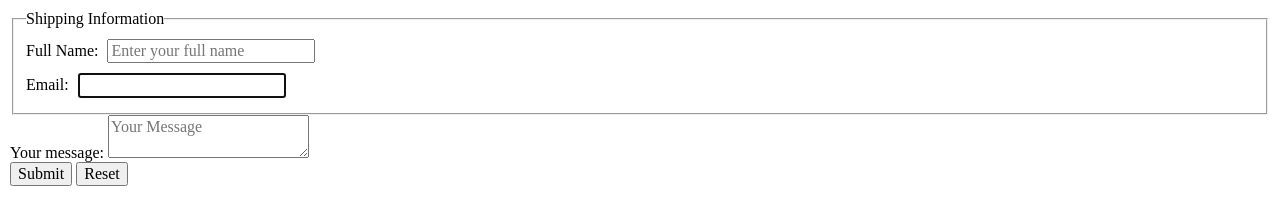
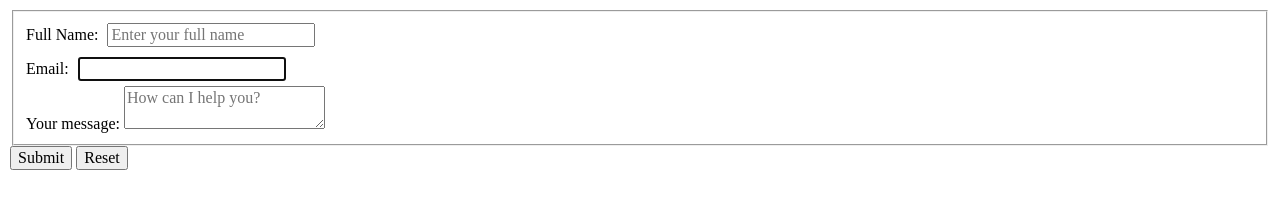
Before and after one commit to MattKulka/html-forms, a plain HTML site: page index.html in a window 1280 px wide. Drawn offline with nearby package versions, Linux system fonts and the light colour scheme.

Commit message:
Update index.html

```diff
--- a/index.html
+++ b/index.html
@@ -16,7 +16,6 @@
     <main>
       <form>
         <fieldset>
-          <legend>Shipping Information</legend>
           <div>
             <label for="name">Full Name:</label>
             <input
@@ -36,7 +35,6 @@
               required
             />
           </div>
-        </fieldset>
           <div>
             <label for="form-message">Your message:</label>
             <textarea
@@ -45,9 +43,10 @@
               autofocus="on"
               required
               maxlength="200"
-            placeholder="Your Message"
+              placeholder="How can I help you?"
             ></textarea>
           </div>
+        </fieldset>
         <button type="submit">Submit</button>
         <button type="reset">Reset</button>
       </form>
```
Lines whose indentation alone changed are shown as unchanged.
